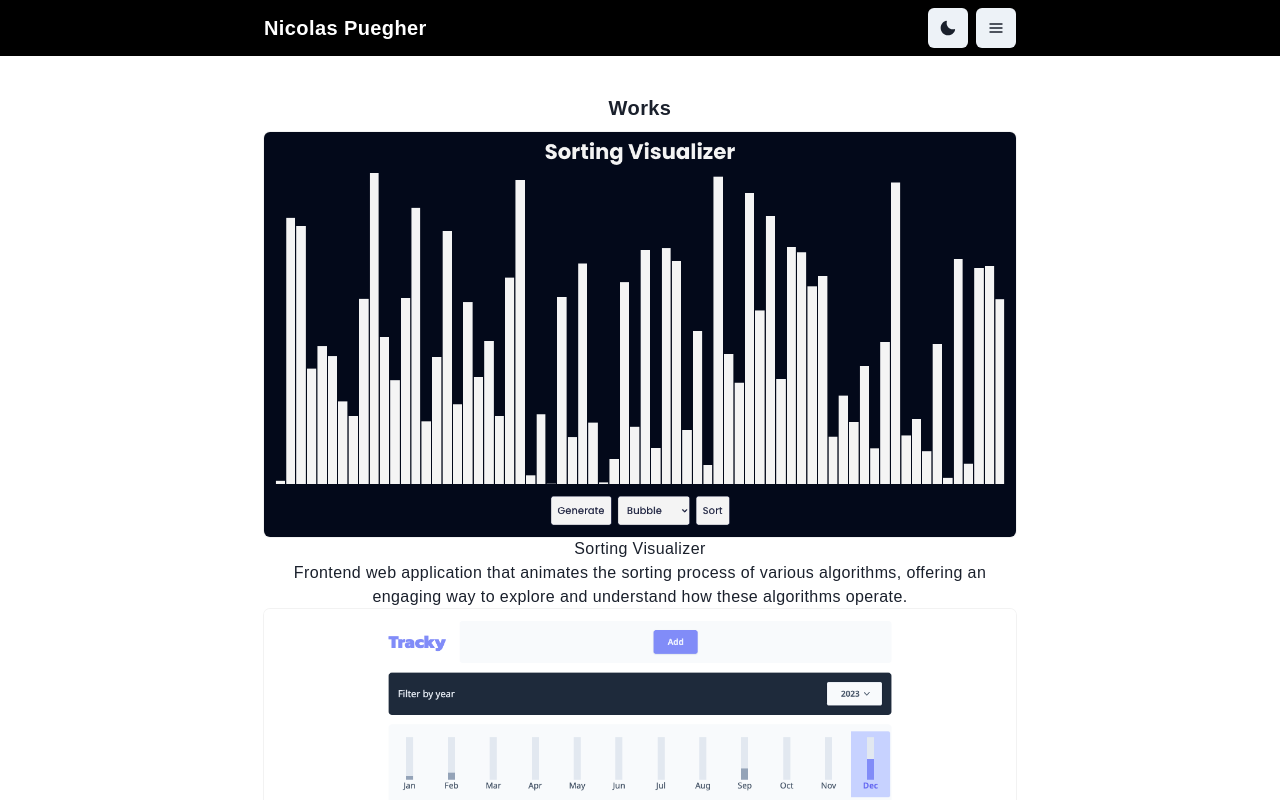
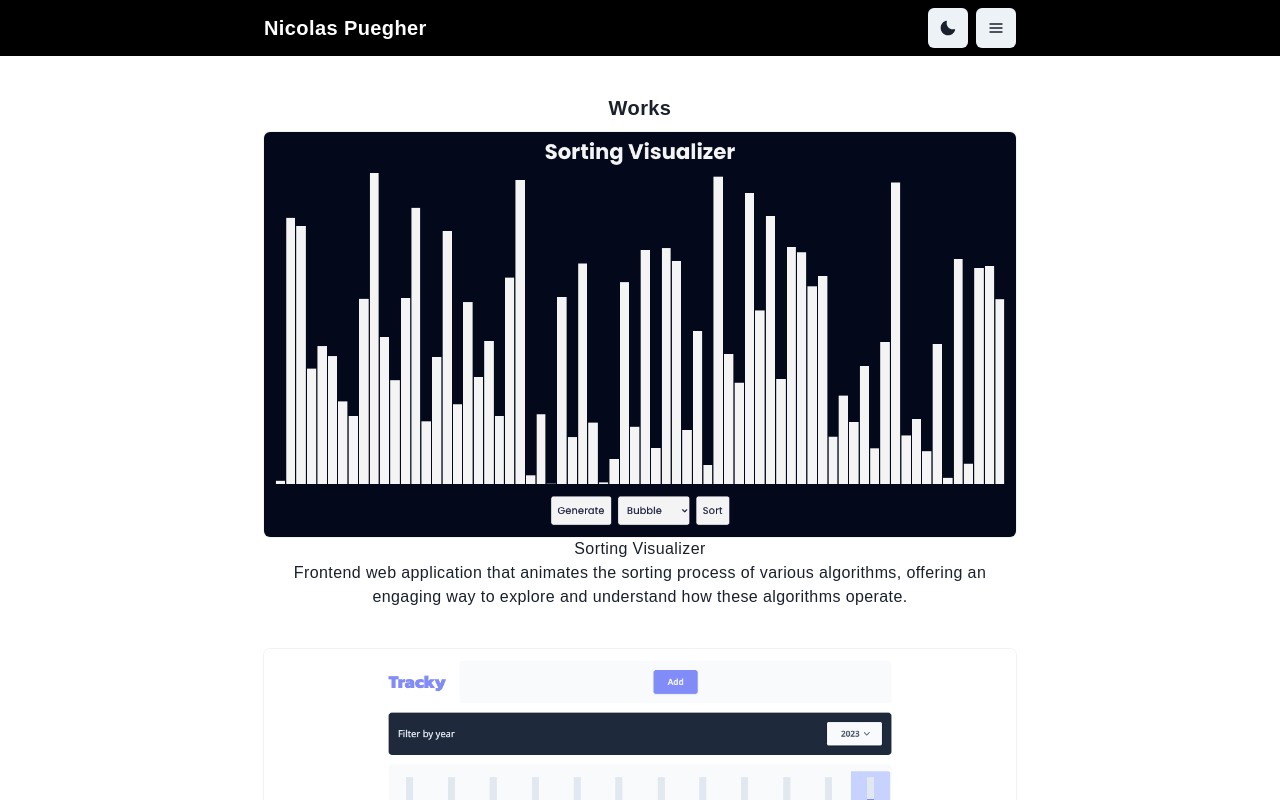
Before and after one commit to nicoPuegher/portfolio, a React (Vite) app: page / in a window 1280 px wide. Both pictures are taken after a click on the button "Check my work". Shown: the top 800 px of the page. Built offline with nearby package versions, Linux system fonts and the light colour scheme.

Commit message:
Add margin between grid elements in works

```diff
--- a/src/pages/works/index.jsx
+++ b/src/pages/works/index.jsx
@@ -9,7 +9,7 @@ import trackyThumbnail from '@/assets/tracky/tracky.png';
 export default function Works() {
 	return (
 		<Section title="Works">
-			<SimpleGrid>
+			<SimpleGrid gap={10}>
 				<GridItem
 					title="Sorting Visualizer"
 					description="Frontend web application that animates the sorting process of various algorithms, offering an engaging way to explore and understand how these algorithms operate."
```
